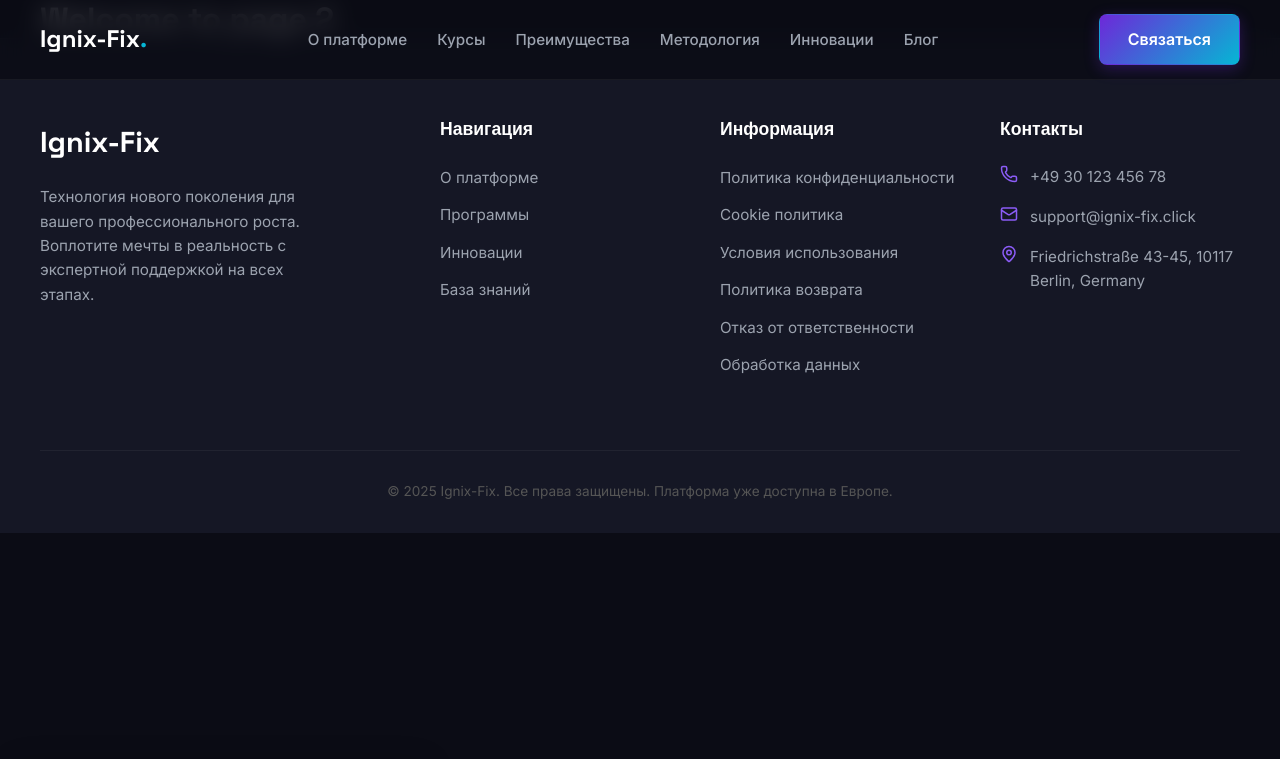
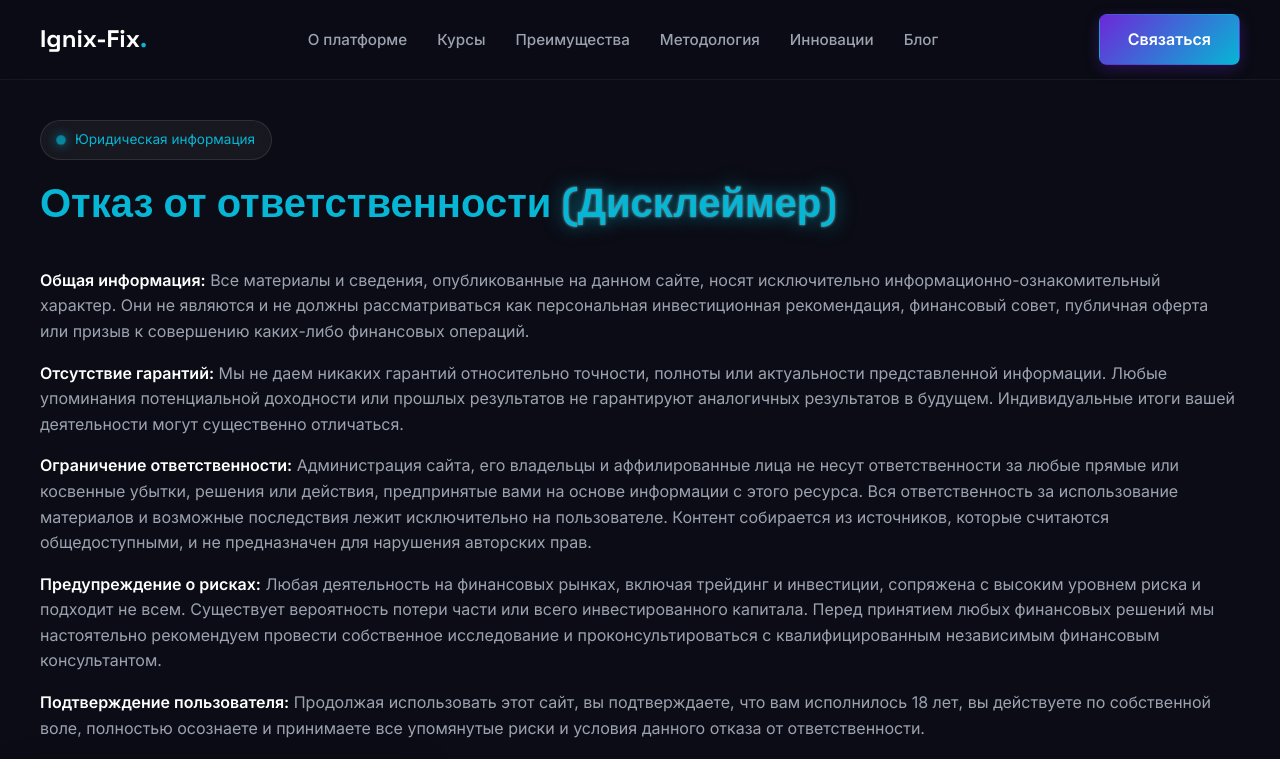
Before and after one commit to Kateryna-Katya/ignix-fix, a plain HTML site: page disclaimer.html in a window 1280 px wide. Shown: the top 759 px of the page. Drawn offline with nearby package versions, Linux system fonts and the light colour scheme; a script that the page names is missing.

Commit message:
Deploying to gh-pages from @ Kateryna-Katya/ignix-fix@c0bf819e2df71cb9a50bd165df3e049b13b93bae 🚀

```diff
--- a/disclaimer.html
+++ b/disclaimer.html
@@ -48,14 +48,64 @@
 </header>
 
 
-    <main>
-      <div class="container">
-        <h1 class="main-title">
-          <span class="main-title-gradient">Welcome</span> to page 2
-        </h1>
+<main class="main">
+  <section class="pages">
+    <div class="container">
+      <!-- Декоративный бейдж -->
+      <div class="hero__badge" style="margin-bottom: 20px;">
+        <span class="pulse-dot"></span> Юридическая информация
       </div>
-    </main>
 
+      <h1>Отказ от ответственности <span class="text-gradient">(Дисклеймер)</span></h1>
+
+      <p>
+        <strong>Общая информация:</strong> Все материалы и сведения,
+        опубликованные на данном сайте, носят исключительно
+        информационно-ознакомительный характер. Они не являются и не должны
+        рассматриваться как персональная инвестиционная рекомендация,
+        финансовый совет, публичная оферта или призыв к совершению
+        каких-либо финансовых операций.
+      </p>
+
+      <p>
+        <strong>Отсутствие гарантий:</strong> Мы не даем никаких гарантий
+        относительно точности, полноты или актуальности представленной
+        информации. Любые упоминания потенциальной доходности или прошлых
+        результатов не гарантируют аналогичных результатов в будущем.
+        Индивидуальные итоги вашей деятельности могут существенно
+        отличаться.
+      </p>
+
+      <p>
+        <strong>Ограничение ответственности:</strong> Администрация сайта,
+        его владельцы и аффилированные лица не несут ответственности за
+        любые прямые или косвенные убытки, решения или действия,
+        предпринятые вами на основе информации с этого ресурса. Вся
+        ответственность за использование материалов и возможные последствия
+        лежит исключительно на пользователе. Контент собирается из
+        источников, которые считаются общедоступными, и не предназначен для
+        нарушения авторских прав.
+      </p>
+
+      <p>
+        <strong>Предупреждение о рисках:</strong> Любая деятельность на
+        финансовых рынках, включая трейдинг и инвестиции, сопряжена с
+        высоким уровнем риска и подходит не всем. Существует вероятность
+        потери части или всего инвестированного капитала. Перед принятием
+        любых финансовых решений мы настоятельно рекомендуем провести
+        собственное исследование и проконсультироваться с квалифицированным
+        независимым финансовым консультантом.
+      </p>
+
+      <p>
+        <strong>Подтверждение пользователя:</strong> Продолжая использовать
+        этот сайт, вы подтверждаете, что вам исполнилось 18 лет, вы
+        действуете по собственной воле, полностью осознаете и принимаете все
+        упомянутые риски и условия данного отказа от ответственности.
+      </p>
+    </div>
+  </section>
+</main>
     <footer class="footer">
   <div class="container">
     <div class="footer__grid">
```
